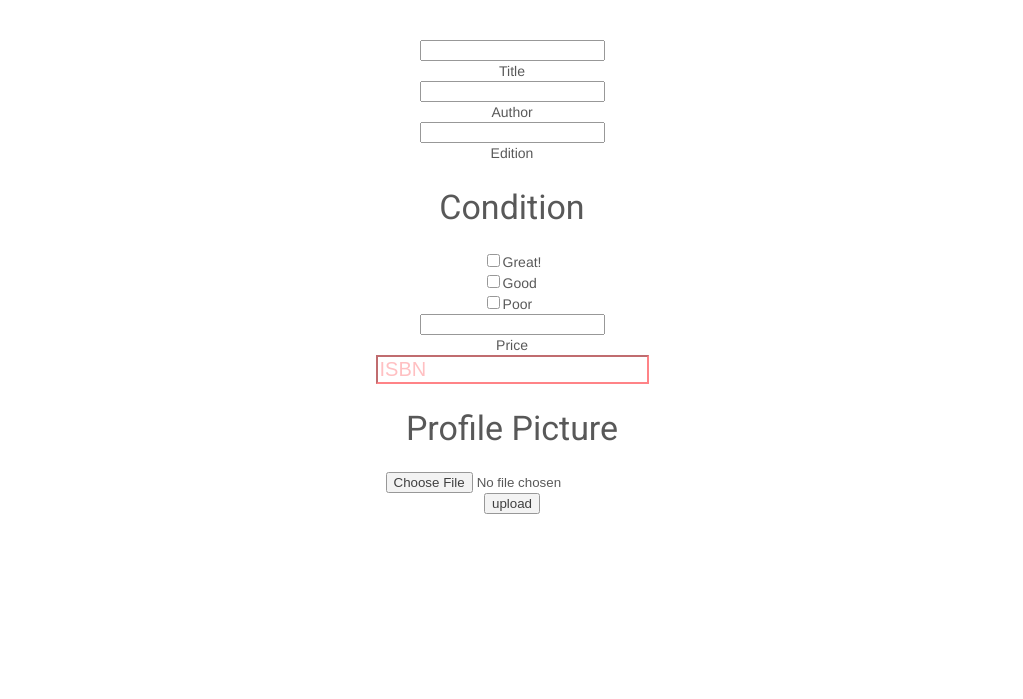
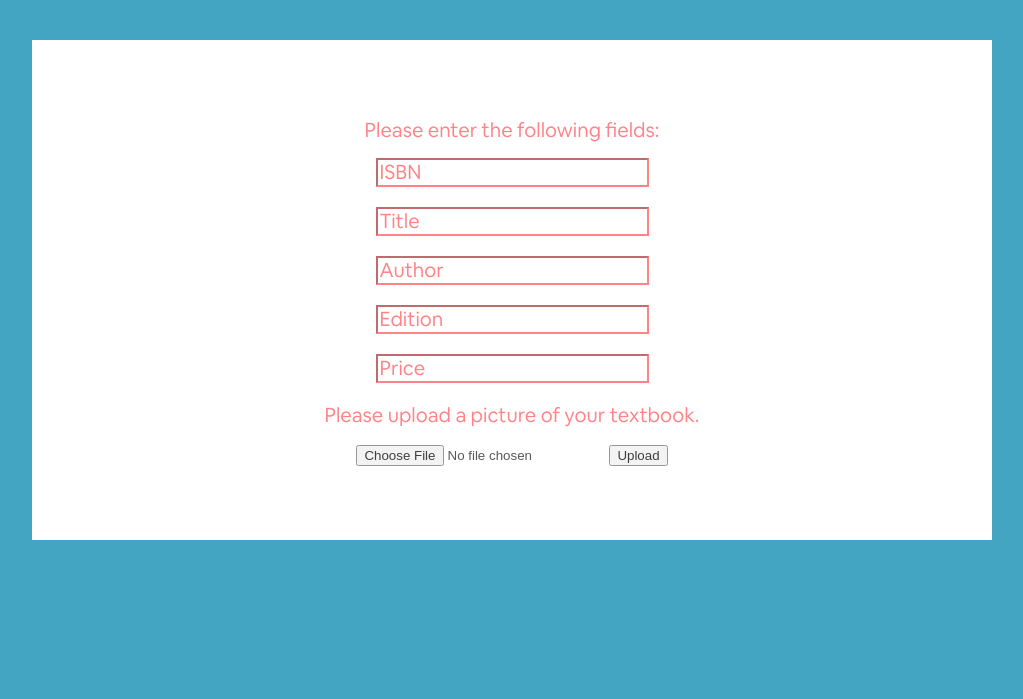
Before and after one commit to emmabarron/Textbook-Swap, a Python web app: template templates/sell.html in a window 1280 px wide; the page is wider, and only the part inside the window is pictured. Shown: the top 699 px of that part, without its empty margins (168-1191 px from the left). Run offline with Jinja, Linux system fonts and the light colour scheme; the template is opened without the code that fills it, so the values that code supplies are empty.

Commit message:
done with sell.html

```diff
--- a/styles/sell.css
+++ b/styles/sell.css
@@ -1,3 +1,10 @@
+@font-face {
+  font-family: airbnb;
+  src: url(../images/AirbnbCereal-Book.ttf) format("truetype");
+}
+body {
+  font-family: airbnb;
+}
  html {
 
   align-content: center;
@@ -10,6 +17,8 @@
   margin: 20px;
   border-color: #333;
   opacity: 0.75;
+  font: airbnb;
+  background-color: #0588ad;
 }
  /* body {
     background-image:url('../images/smashbrosstart.gif');
@@ -36,12 +45,12 @@ div.start{
   min-height: 100%;
   margin: auto;
   text-align: center;
-  background-color: #ededed;
-  width: 80%;
-  height:1000px;
+  background-color: white;
+  width: 75%;
+  height:500px;
   padding: 0px;
   border-color: #333;
-  opacity: 0.75;
+  opacity: 1;
 }
 .mdl-layout__content {
 
@@ -61,18 +70,19 @@ div.start{
   text-align: center;
 }
 
-#isbn {
-  order: 1;
+#isbn, #title, #author, #edition, #price, #words, #morewords {
   border-color: #ff5a60;
-  background-color: white;
   color: #ff5a60;
   font-size: 20px;
+  font: airbnb;
 }
 
 ::placeholder {
+  order: 0;
+  border-color: #ff5a60;
   color: #ff5a60;
   font-size: 20px;
-  opacity: 0.5;
+  font-family: airbnb;
 }
 div.mdl-layout__drawer-button {
   /* This background is dark, so we set text to white. Use 87% black instead if
--- a/templates/sell.html
+++ b/templates/sell.html
@@ -14,37 +14,33 @@
 <!--   Form
     The ISBN will have been gotten from main, and the API call already made. So now we auto-populate
     the following fields. -->
-
+    <div class = "start">
     <form action = "/sell">
-      <!-- While we could just not take in these fields...
-      We can either have these just for show... or use this html
-      to send the info between pages, in a sense -->
-      <input type="text" name="isbn" placeholder="ISBN" id="isbn">
-      <input id="title" > Title
-      <input id="author" > Author
-      <input id="edition"> Edition
-      <!-- Should be a drop-down, where it returns numbers depending on what is given -->
-
-      <h3 id="condition">Condition</h3>
-          <div>
-            <input type="checkbox" value=3>Great!<br>
-            <input type="checkbox" value=2>Good<br>
-            <input type="checkbox" value=1>Poor<br>
-          </div>
-
-      <input id="price"> Price
+      <div class="input">
+        <br>
+        <p id="words">Please enter the following fields:</p>
+        <input type="text" name="isbn" placeholder="ISBN" id="isbn"><br>
+        <br>
+        <input id="title" placeholder="Title"><br>
+        <br>
+        <input id="author" placeholder="Author"><br>
+        <br>
+        <input id="edition" placeholder="Edition"><br>
+        <br>
+        <input id="price" placeholder="Price"><br>
+      </div>
     </form>
 
     <!-- I commented out the django 'if' statements
     I'm not sure if we need them -->
     <!-- {% if image_profile is defined %} -->
-      <img src={{image_profile}} />
       <!-- {% endif %} -->
       <form action="/img" enctype="multipart/form-data" method="post">
-        <h3>Profile Picture</h3>
-        <input id="picture" name="image" type="file" accept="image/*" >
-        <input type="submit" value="upload">
+        <br>
+        <p id="morewords">Please upload a picture of your textbook.<p>
+        <input id="picture" name="image" type="file" accept="image/*" ><input type="submit" value="Upload">
       </form>
+    </div>
 
 </body>
 </html>
```
